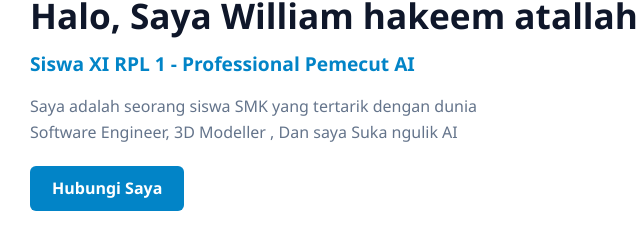
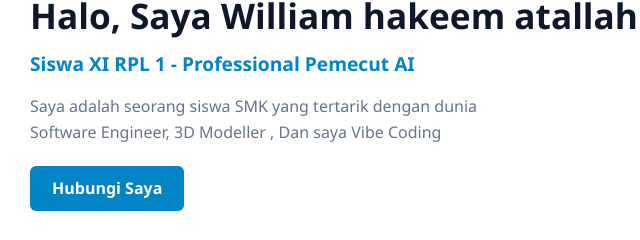
Before and after one commit to Waibern/Portofolio, a plain HTML site: page Tugas_mkk3_cv/Portfolio.html in a window 1280 px wide. Shown: the part 161-401 px from the top of the page, 416-1056 px from the left. Drawn offline with Linux system fonts and the light colour scheme.

Commit message:
Update personal description

```diff
--- a/Tugas_mkk3_cv/Portfolio.html
+++ b/Tugas_mkk3_cv/Portfolio.html
@@ -367,7 +367,7 @@
             <h3>Siswa XI RPL 1 - Professional Pemecut AI</h3>
 
             <!-- EDIT SISWA: Tulis deskripsi singkat tentang dirimu -->
-            <p>Saya adalah seorang siswa SMK yang tertarik dengan dunia Software Engineer, 3D Modeller , Dan saya Suka ngulik AI</p>
+            <p>Saya adalah seorang siswa SMK yang tertarik dengan dunia Software Engineer, 3D Modeller , Dan saya Vibe Coding</p>
 
             <!-- Tombol aksi hubungi -->
             <a href="williamhatallah12@gmail.com" class="btn-primary">Hubungi Saya</a>
```
